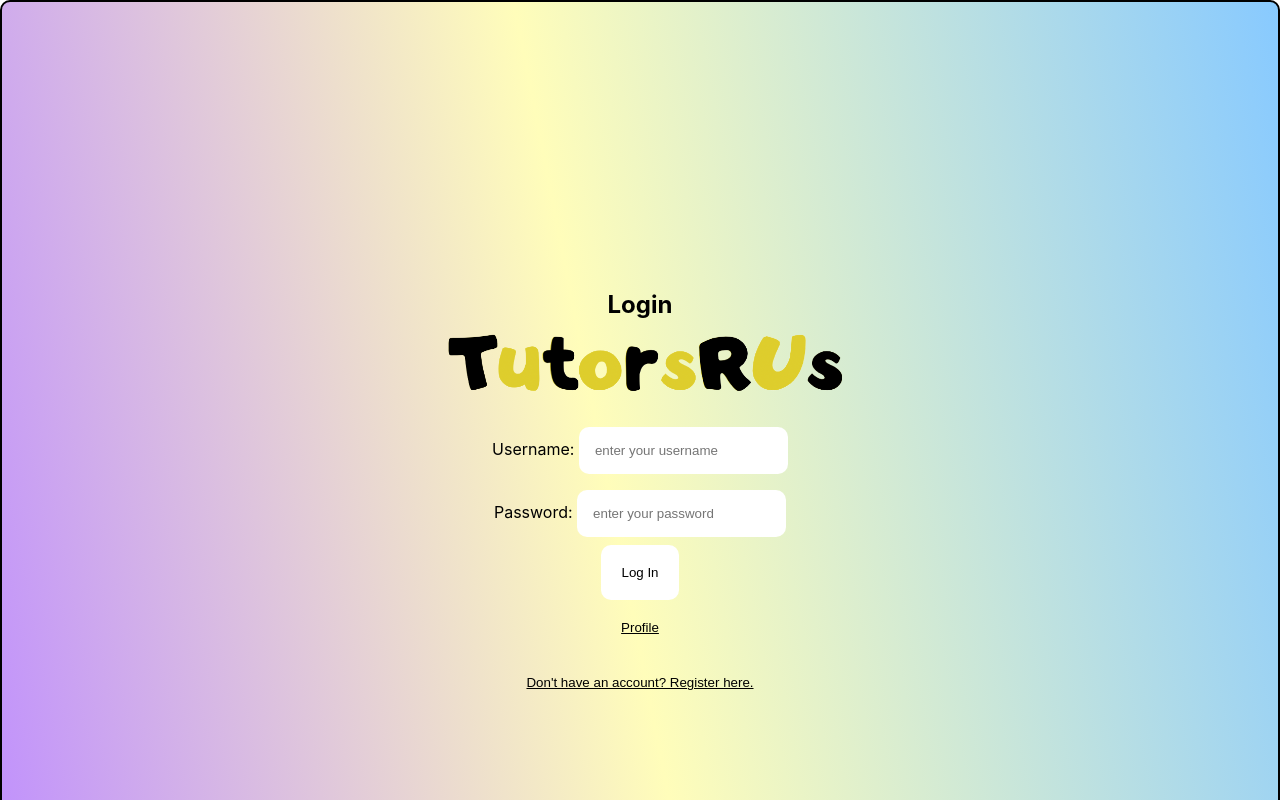
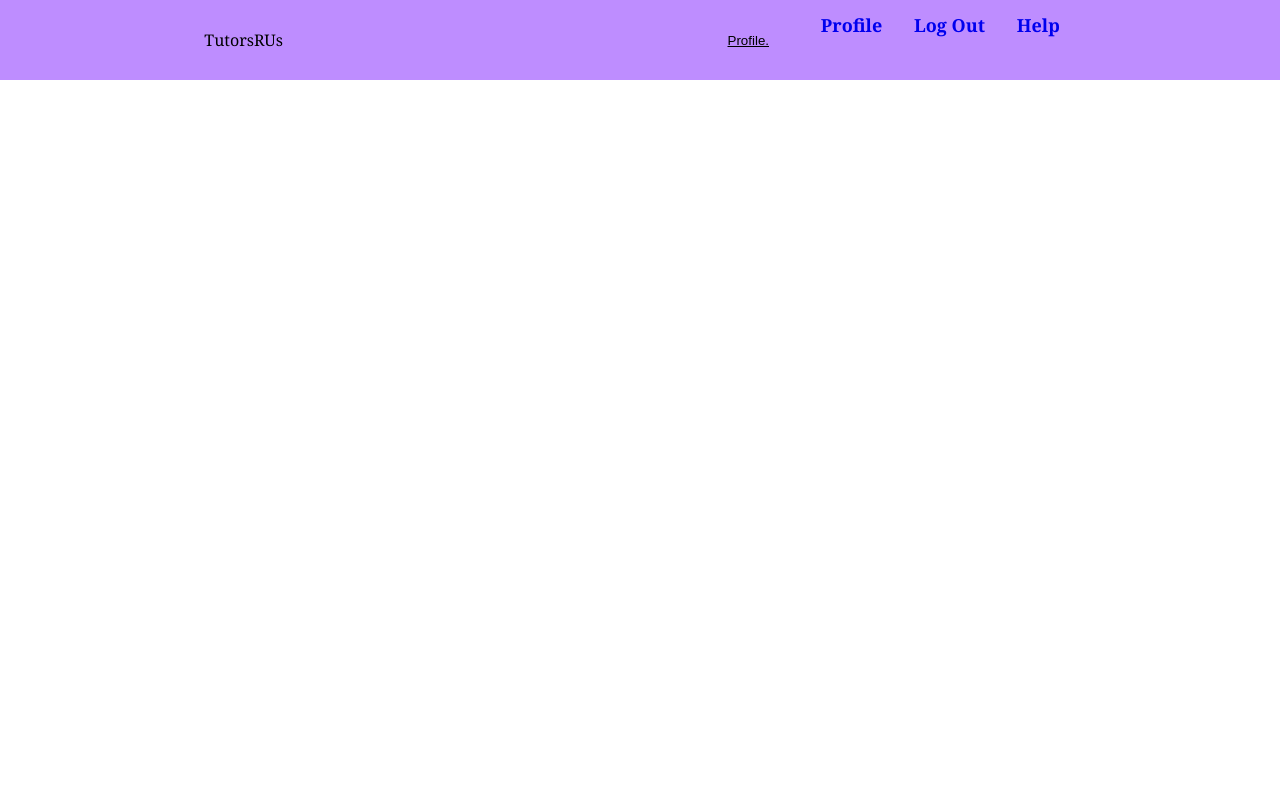
Before and after one commit to jharnasuresh/TutorsRUs, a React (Create React App) app in the folder home/: page /Start in a window 1280 px wide. Shown: the top 800 px of the page. Built offline with nearby package versions, Linux system fonts and the light colour scheme.

Commit message:
routing pt2

```diff
--- a/home/src/Components/Start.jsx
+++ b/home/src/Components/Start.jsx
@@ -1,4 +1,6 @@
 import React, {useState} from "react"
+import { useHref, useNavigate } from "react-router-dom";
+
 import {Login} from "../Login";
 import {Register} from "../Register";
 import {Verification} from "../Verification"
@@ -12,11 +14,9 @@ export const Start = (props) => {
 
 
     }
-    const [currentForm, setCurrentForm] = useState('login');
-  const toggleForm = (formName) => {
-    setCurrentForm(formName);
-  }
+
     return (
+      /*
 
         <div classNames = "nav">
         {
@@ -30,12 +30,13 @@ export const Start = (props) => {
 
         : <Register onFormSwitch={toggleForm}/>
       }
+      */
         <Tabs/>
 
 
 
 
-        </div>
+        //</div>
     )
 
 }
--- a/home/src/Components/Tabs.jsx
+++ b/home/src/Components/Tabs.jsx
@@ -17,13 +17,13 @@ export const Tabs = (props) => {
 
                     </li>
                     <li>
-                        <a href="./Profile.jsx">Profile</a>
+                        <a href="/Profile">Profile</a>
                     </li>
                     <li>
-                        <a href="./Profile">Log Out</a>
+                        <a href="/Login">Log Out</a>
                     </li>
                     <li>
-                        <a href="./Profile">Help</a>
+                        <a href="/Profile">Help</a>
                     </li>
                 </ul>
             </nav>
--- a/home/src/Login.jsx
+++ b/home/src/Login.jsx
@@ -35,7 +35,7 @@ export const Login = (props) => {
             }
             else {
                 console.log(r)
-                navigate("/Profile");
+                navigate("/Start");
             }
 
         }
--- a/home/src/Register.jsx
+++ b/home/src/Register.jsx
@@ -1,4 +1,5 @@
 import React, {useState} from "react"
+import { useHref, useNavigate } from "react-router-dom";
 export const Register = (props) => {
     const [firstName, setFirstName] = useState('');
     const [lastName, setLastName] = useState('');
@@ -10,6 +11,7 @@ export const Register = (props) => {
     const [lengthErr, setLengthErr] = useState(false);
     const [reqErr, setReqErr] = useState(false);
     const [emptyFieldsErr, setEmptyFieldsErr] = useState(false);
+    const navigate = useNavigate();
     /*const isFormValid = (e) => {
         const {firstName, lastName, email, user, pass} = this.state
 
@@ -58,7 +60,7 @@ export const Register = (props) => {
             }
             else {
                 console.log("success yay")
-                props.onFormSwitch('start')
+                navigate("/Verification");
 
             }
         }
```
Also changed, not shown: 1 other file (tests, documents, lock files or other folders).
